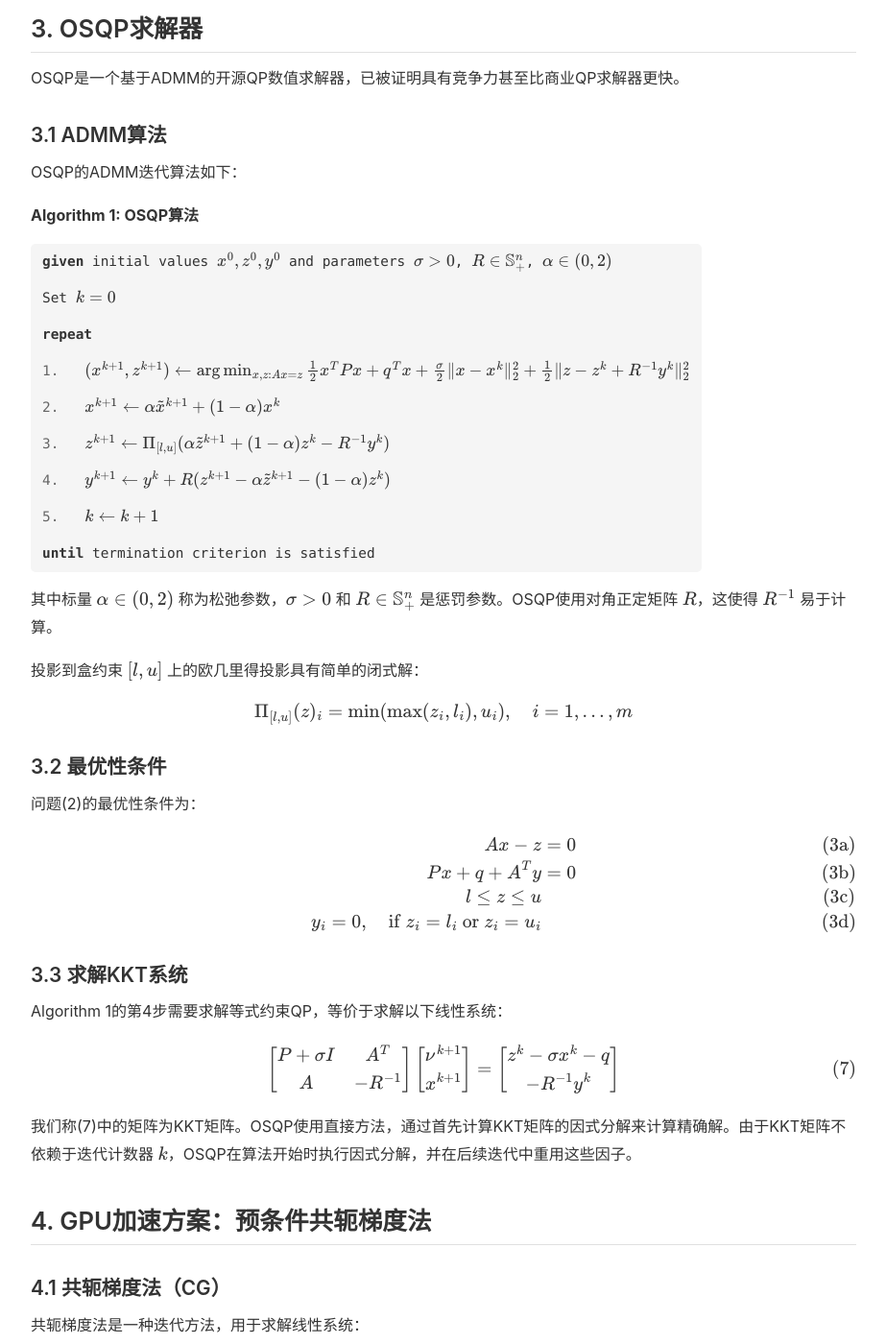
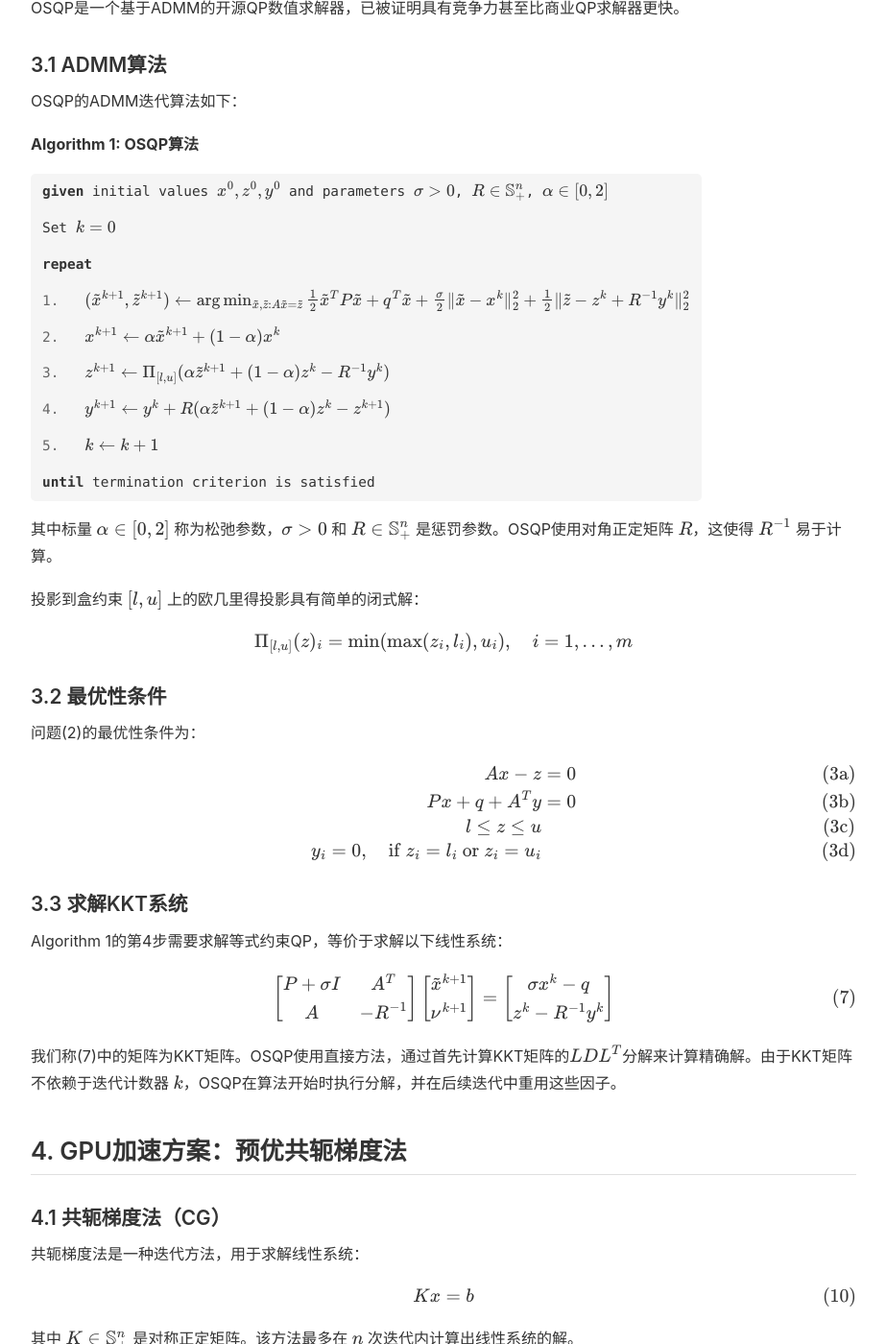
Before and after one commit to Zhang-chengqi/My_Homepage, a Jekyll site: the page built from _posts/2026-05-10-gpu-accelerated-admm-osqp.md, in a window 1280 px wide and 1400 px high, scrolled down 1305 px. Shown: the whole window at 96% size, without its empty margins (178-1101 px from the left). Built offline with Jekyll 4.4.1, drawn with Linux system fonts in a browser that asks for light colours; some of the changed text lies outside the part shown.

Commit message:
update blog

```diff
--- a/_posts/2026-05-10-gpu-accelerated-admm-osqp.md
+++ b/_posts/2026-05-10-gpu-accelerated-admm-osqp.md
@@ -16,8 +16,6 @@
 图形处理单元（GPU）是硬件加速器，以相对较低的价格提供无与伦比的并行计算能力。它们提供的内存带宽远大于传统CPU系统，这在处理大量数据的应用中是尤其有益的。
 
 本文探讨利用GPU的大规模并行化能力来加速大规模二次规划（QP）的求解。我们在OSQP求解器的基础上构建我们的求解器，实验表明我们的开源CUDA实现比CPU实现快达两个数量级。
-
-> **论文来源**：Schubiger M, Banjac G, Lygeros J. GPU acceleration of ADMM for large-scale quadratic programming[J]. Journal of Parallel and Distributed Computing, 2020, 144: 55-67.
 
 ## 2. 问题描述
 
@@ -53,18 +51,18 @@
 **Algorithm 1: OSQP算法**
 
 <table class="algorithm">
-<tr><td colspan="2"><strong>given</strong> initial values $x^0, z^0, y^0$ and parameters $\sigma > 0$, $R \in \mathbb{S}_+^n$, $\alpha \in (0,2)$</td></tr>
+<tr><td colspan="2"><strong>given</strong> initial values $x^0, z^0, y^0$ and parameters $\sigma > 0$, $R \in \mathbb{S}_+^n$, $\alpha \in [0,2]$</td></tr>
 <tr><td colspan="2">Set $k = 0$</td></tr>
 <tr><td colspan="2"><strong>repeat</strong></td></tr>
-<tr><td class="indent">1.</td><td>$(x^{k+1}, z^{k+1}) \leftarrow \arg\min_{x,z:Ax=z} \frac{1}{2}x^T P x + q^T x + \frac{\sigma}{2}\|x - x^k\|_2^2 + \frac{1}{2}\|z - z^k + R^{-1}y^k\|_2^2$</td></tr>
+<tr><td class="indent">1.</td><td>$(\tilde{x}^{k+1}, \tilde{z}^{k+1}) \leftarrow \arg\min_{\tilde{x},\tilde{z}:A\tilde{x}=\tilde{z}} \frac{1}{2}\tilde{x}^T P \tilde{x} + q^T \tilde{x} + \frac{\sigma}{2}\|\tilde{x} - x^k\|_2^2 + \frac{1}{2}\|\tilde{z} - z^k + R^{-1}y^k\|_2^2$</td></tr>
 <tr><td class="indent">2.</td><td>$x^{k+1} \leftarrow \alpha \tilde{x}^{k+1} + (1-\alpha)x^k$</td></tr>
 <tr><td class="indent">3.</td><td>$z^{k+1} \leftarrow \Pi_{[l,u]}(\alpha \tilde{z}^{k+1} + (1-\alpha)z^k - R^{-1}y^k)$</td></tr>
-<tr><td class="indent">4.</td><td>$y^{k+1} \leftarrow y^k + R(z^{k+1} - \alpha \tilde{z}^{k+1} - (1-\alpha)z^k)$</td></tr>
+<tr><td class="indent">4.</td><td>$y^{k+1} \leftarrow y^k + R(\alpha \tilde{z}^{k+1} + (1-\alpha)z^k - z^{k+1})$</td></tr>
 <tr><td class="indent">5.</td><td>$k \leftarrow k + 1$</td></tr>
 <tr><td colspan="2"><strong>until</strong> termination criterion is satisfied</td></tr>
 </table>
 
-其中标量 $\alpha \in (0,2)$ 称为松弛参数，$\sigma > 0$ 和 $R \in \mathbb{S}_+^n$ 是惩罚参数。OSQP使用对角正定矩阵 $R$，这使得 $R^{-1}$ 易于计算。
+其中标量 $\alpha \in [0,2]$ 称为松弛参数，$\sigma > 0$ 和 $R \in \mathbb{S}_+^n$ 是惩罚参数。OSQP使用对角正定矩阵 $R$，这使得 $R^{-1}$ 易于计算。
 
 投影到盒约束 $[l, u]$ 上的欧几里得投影具有简单的闭式解：
 
@@ -85,11 +83,11 @@
 
 Algorithm 1的第4步需要求解等式约束QP，等价于求解以下线性系统：
 
-$$\begin{bmatrix} P + \sigma I & A^T \\ A & -R^{-1} \end{bmatrix} \begin{bmatrix} \nu^{k+1} \\ x^{k+1} \end{bmatrix} = \begin{bmatrix} z^k - \sigma x^k - q \\ -R^{-1}y^k \end{bmatrix} \tag{7}$$
+$$\begin{bmatrix} P + \sigma I & A^T \\ A & -R^{-1} \end{bmatrix} \begin{bmatrix} \tilde{x}^{k+1} \\ \nu^{k+1} \end{bmatrix} = \begin{bmatrix} \sigma x^k - q \\ z^k -R^{-1}y^k \end{bmatrix} \tag{7}$$
 
-我们称(7)中的矩阵为KKT矩阵。OSQP使用直接方法，通过首先计算KKT矩阵的因式分解来计算精确解。由于KKT矩阵不依赖于迭代计数器 $k$，OSQP在算法开始时执行因式分解，并在后续迭代中重用这些因子。
+我们称(7)中的矩阵为KKT矩阵。OSQP使用直接方法，通过首先计算KKT矩阵的$LDL^T$分解来计算精确解。由于KKT矩阵不依赖于迭代计数器 $k$，OSQP在算法开始时执行分解，并在后续迭代中重用这些因子。
 
-## 4. GPU加速方案：预条件共轭梯度法
+## 4. GPU加速方案：预优共轭梯度法
 
 ### 4.1 共轭梯度法（CG）
 
@@ -136,11 +134,11 @@
 <tr><td colspan="2"><strong>end while</strong></td></tr>
 </table>
 
-### 4.2 缩减KKT系统
+### 4.2 约化KKT系统
 
-从(7)中消去 $\nu^{k+1}$，得到缩减KKT系统：
+从(7)中消去 $\nu^{k+1}$，得到约化KKT系统：
 
-$$(P + \sigma I + \bar{\rho} A^T A)\tilde{x}^{k+1} = \sigma x^k - q + A^T(\bar{\rho}z^k - y^k) \tag{14}$$
+$$(P + \sigma I + A^T R A)\tilde{x}^{k+1} = \sigma x^k - q + A^T(R z^k - y^k) \tag{14}$$
 
 注意上述系数矩阵不必显式形成。矩阵-向量积：
 
@@ -235,7 +233,7 @@
 | 特性 | OSQP (CPU) | cuOSQP (GPU) |
 |------|------------|--------------|
 | Step 4求解 | 线性系统(7) | 线性系统(14) |
-| 求解方法 | LDLT分解 | PCG方法 |
+| 求解方法 | $LDL^T$分解 | PCG方法 |
 | 参数矩阵R | $R = \text{diag}(\rho_1, \ldots, \rho_m)$ | $R = \bar{\rho}I$ |
 | $\bar{\rho}$更新频率 | 很少 | 每10次迭代 |
 | 矩阵存储格式 | CSC格式 | CSR格式 |
```
Also changed, not shown: other parts of _posts/2026-05-10-gpu-accelerated-admm-osqp.md (+1 -1 lines).
